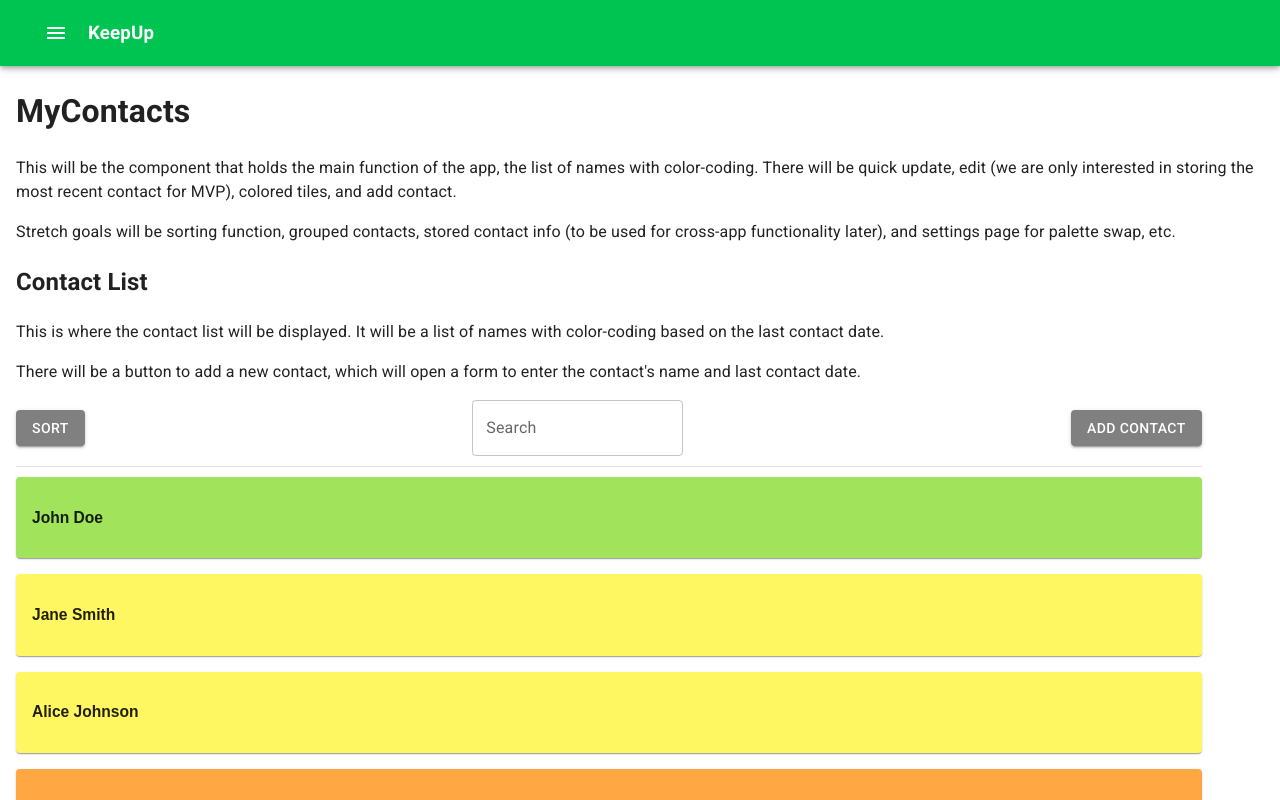
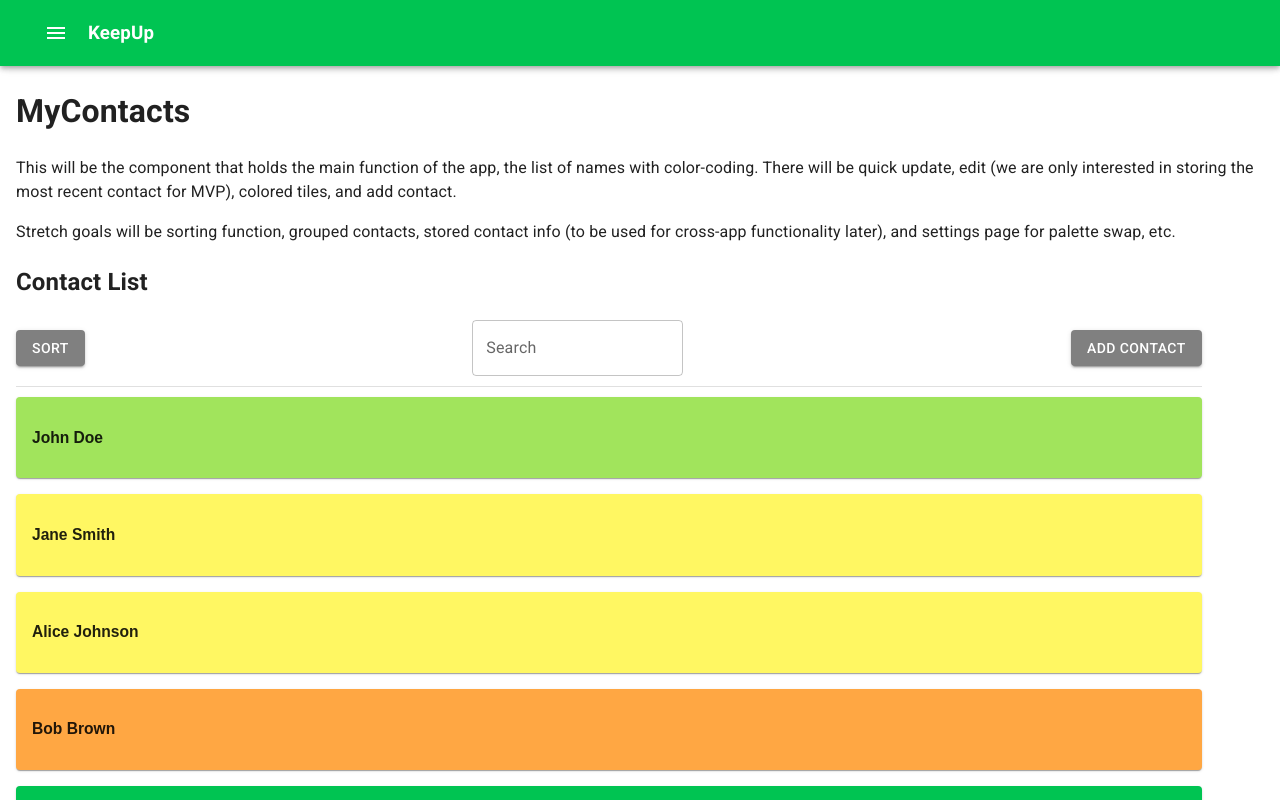
Before and after one commit to missfionajean/keepup-social-tracker, a React (Vite) app in the folder front-end/: page / in a window 1280 px wide. Shown: the top 800 px of the page. Built offline with nearby package versions, Linux system fonts and the light colour scheme.

Commit message:
added starting logic for comparing dates, using luxon library

```diff
--- a/front-end/package.json
+++ b/front-end/package.json
@@ -22,6 +22,7 @@
   },
   "devDependencies": {
     "@eslint/js": "^9.21.0",
+    "@types/luxon": "^3.6.2",
     "@types/react": "^19.0.10",
     "@types/react-dom": "^19.0.4",
     "@vitejs/plugin-react": "^4.3.4",
--- a/front-end/src/components/EditContact.tsx
+++ b/front-end/src/components/EditContact.tsx
@@ -1,5 +1,3 @@
-import React from "react";
-import dayjs, { Dayjs } from "dayjs";
 import { FormControl, Input, InputLabel, Button } from "@mui/material";
 
 // type declaration for MyContacts props
@@ -14,9 +12,6 @@ interface EditContactProps {
 }
 
 function EditContact({ contact, setShowEdit }: EditContactProps) {
-	// state variable to hold the current date for comparison
-	const [currentDate] = React.useState<Dayjs>(dayjs());
-
 	// function to handle form submission
 	const handleSubmit = (e: React.FormEvent<HTMLFormElement>) => {
 		e.preventDefault();
@@ -31,8 +26,6 @@ function EditContact({ contact, setShowEdit }: EditContactProps) {
 	};
 
 	return (
-        <>
-		<p>{currentDate.format("YYYY-MM-DD")}</p>
 		<form
 			onSubmit={handleSubmit}
 			style={{
@@ -54,7 +47,7 @@ function EditContact({ contact, setShowEdit }: EditContactProps) {
 				/>
 			</FormControl>
 			<FormControl required>
-                <InputLabel>Last Contact</InputLabel>
+				<InputLabel>Last Contact</InputLabel>
 				<Input
 					type="date"
 					defaultValue={contact.lastContact}
@@ -85,7 +78,6 @@ function EditContact({ contact, setShowEdit }: EditContactProps) {
 				Submit
 			</Button>
 		</form>
-        </>
 	);
 }
 
--- a/front-end/src/components/MyContacts.tsx
+++ b/front-end/src/components/MyContacts.tsx
@@ -1,5 +1,8 @@
 // imports React and ReactDOM for rendering components
 import React from "react";
+
+//
+import { DateTime } from "luxon";
 
 // imports for custom components
 import EditContact from "./EditContact";
@@ -93,20 +96,34 @@ const sampleData = [
 ];
 
 function MyContacts({ setPage, palette }: MyContactsProps) {
-	// state variable to keep track of which card is selected
-	const [selectedCard, setSelectedCard] = React.useState(-1);
-
 	// state variable to filter the contact list
 	const [filterText, setFliteredText] = React.useState("");
 
 	// state variable to display or hide edit form
 	const [showEdit, setShowEdit] = React.useState(false);
 
+	// state variable to keep track of which card is selected
+	const [selectedCard, setSelectedCard] = React.useState(-1);
+
+	// function to handle card click event
 	function handleCardClick(index: number) {
 		setSelectedCard((prevIndex) => (prevIndex === index ? -1 : index));
 		if (showEdit) {
 			setShowEdit(false);
 		}
+	}
+
+	// creates date object for current date
+	const currentDate = new Date();
+
+	// function to calculate the difference in days between two dates
+	function dateDiffLuxon(date1: Date, date2: Date): { days: number } {
+		const previousDate = DateTime.fromJSDate(date1);
+		const newDate = DateTime.fromJSDate(date2);
+		const diffInDays = Math.abs(previousDate.diff(newDate, "days").days);
+		return {
+			days: diffInDays,
+		};
 	}
 
 	return (
@@ -126,16 +143,6 @@ function MyContacts({ setPage, palette }: MyContactsProps) {
 
 			<section>
 				<h2>Contact List</h2>
-				<p>
-					This is where the contact list will be displayed. It will be
-					a list of names with color-coding based on the last contact
-					date.
-				</p>
-				<p>
-					There will be a button to add a new contact, which will open
-					a form to enter the contact's name and last contact date.
-				</p>
-
 				<Stack
 					spacing={2}
 					direction="row"
```
Also changed, not shown: 1 other file (tests, documents, lock files or other folders).
